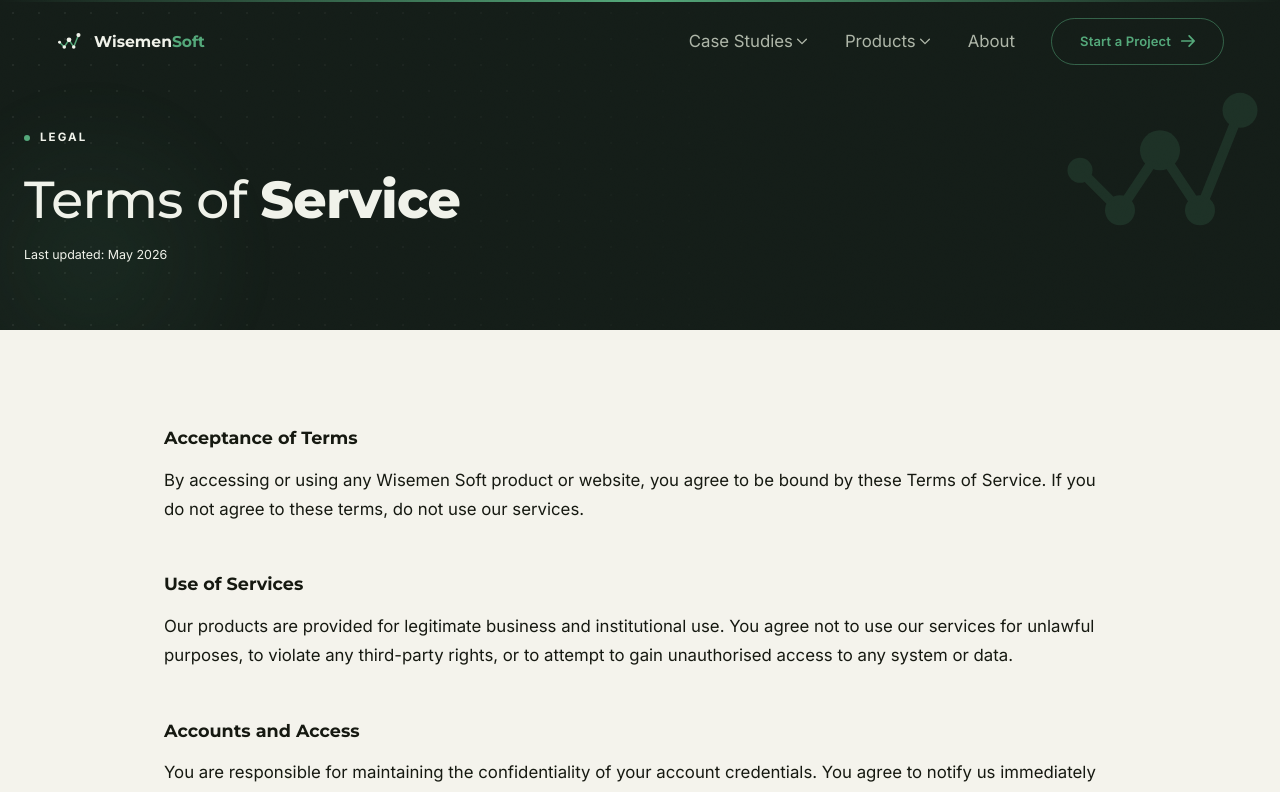
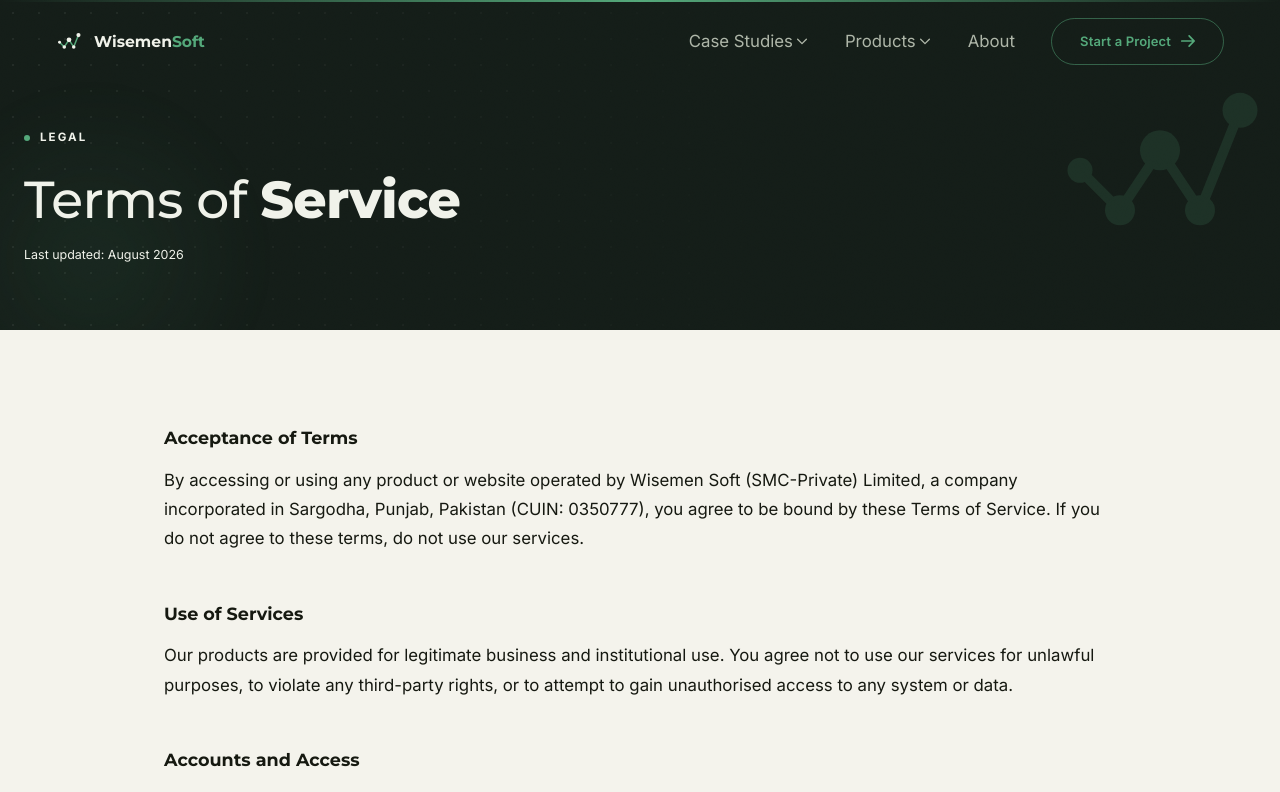
Before and after one commit to wasimakram516/wisemen-soft, a Next.js app: page /terms-of-service in a window 1280 px wide. Shown: the top 792 px of the page. Built offline with nearby package versions, Linux system fonts and the light colour scheme; what @mui/material-nextjs would draw is missing.

Commit message:
feat(privacy-terms): update last updated date and add company information

```diff
--- a/app/privacy-policy/page.js
+++ b/app/privacy-policy/page.js
@@ -18,11 +18,15 @@ export default function PrivacyPolicyPage() {
         titleLight="Privacy"
         titleBold="Policy"
       >
-        <Typography variant="caption" color="text.disabled" sx={{ display: 'block', mt: 2 }}>Last updated: May 2026</Typography>
+        <Typography variant="caption" color="text.disabled" sx={{ display: 'block', mt: 2 }}>Last updated: August 2026</Typography>
       </PageBanner>
 
       <Container maxWidth="md" sx={{ py: { xs: 9, md: 12 } }}>
         {[
+          {
+            heading: 'Who We Are',
+            body: 'Wisemen Soft and its products (Nexus, PressMaster, StaffSync) are operated by Wisemen Soft (SMC-Private) Limited, a company incorporated in Sargodha, Punjab, Pakistan (CUIN: 0350777).',
+          },
           {
             heading: 'Information We Collect',
             body: 'Wisemen Soft and its products (Nexus, PressMaster, StaffSync) collect information you provide directly — such as name, email address, institution name, and usage data — when you use our services, contact us, or register for a demo.',
--- a/app/terms-of-service/page.js
+++ b/app/terms-of-service/page.js
@@ -18,14 +18,14 @@ export default function TermsOfServicePage() {
         titleLight="Terms of"
         titleBold="Service"
       >
-        <Typography variant="caption" color="text.disabled" sx={{ display: 'block', mt: 2 }}>Last updated: May 2026</Typography>
+        <Typography variant="caption" color="text.disabled" sx={{ display: 'block', mt: 2 }}>Last updated: August 2026</Typography>
       </PageBanner>
 
       <Container maxWidth="md" sx={{ py: { xs: 9, md: 12 } }}>
         {[
           {
             heading: 'Acceptance of Terms',
-            body: 'By accessing or using any Wisemen Soft product or website, you agree to be bound by these Terms of Service. If you do not agree to these terms, do not use our services.',
+            body: 'By accessing or using any product or website operated by Wisemen Soft (SMC-Private) Limited, a company incorporated in Sargodha, Punjab, Pakistan (CUIN: 0350777), you agree to be bound by these Terms of Service. If you do not agree to these terms, do not use our services.',
           },
           {
             heading: 'Use of Services',
```
